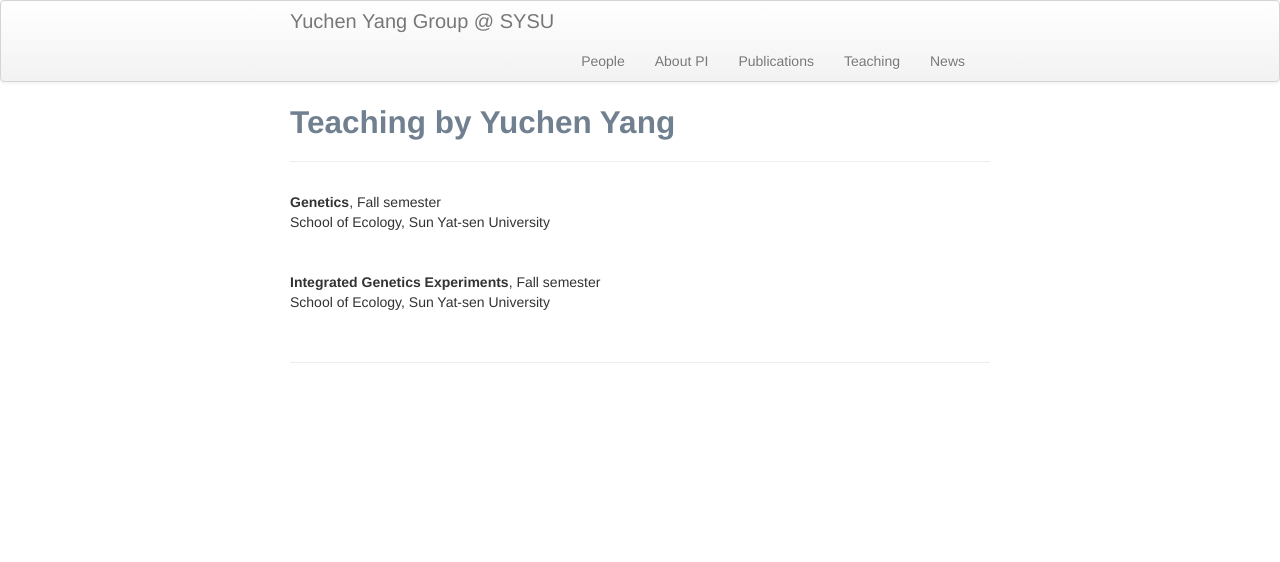
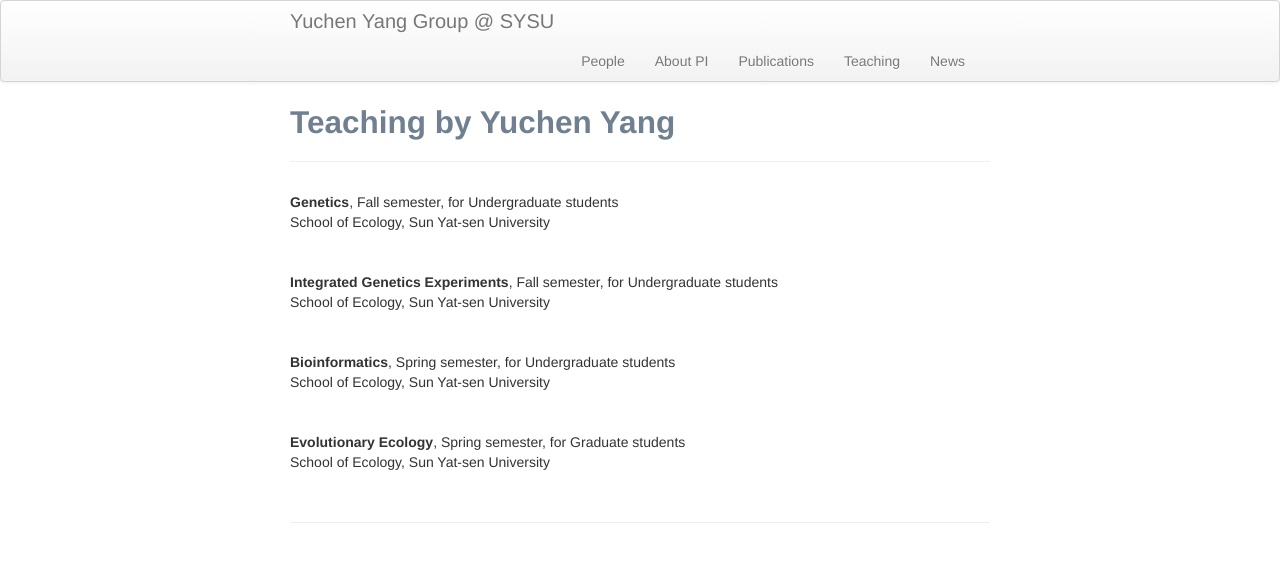
Before and after one commit to yuchenyanggroup/yuchenyanggroup.github.io, a Jekyll site: the page built from pages/teaching.md, in a window 1280 px wide. Shown: the top 562 px of the page. Built offline with Jekyll 4.4.1, drawn with Linux system fonts in a browser that asks for light colours.

Commit message:
Update teaching.md

```diff
--- a/pages/teaching.md
+++ b/pages/teaching.md
@@ -3,10 +3,18 @@ layout: page
 title: Teaching by Yuchen Yang
 ---
 <div class="cv">
-  <b>Genetics</b>, Fall semester <br/>
+  <b>Genetics</b>, Fall semester, for Undergraduate students <br/>
   School of Ecology, Sun Yat-sen University<br/>
   <br/>
   <br/>
-  <b>Integrated Genetics Experiments</b>, Fall semester <br/>
+  <b>Integrated Genetics Experiments</b>, Fall semester, for Undergraduate students <br/>
+  School of Ecology, Sun Yat-sen University<br/>
+  <br/>
+  <br/>
+  <b>Bioinformatics</b>, Spring semester, for Undergraduate students<br/>
+  School of Ecology, Sun Yat-sen University<br/>
+  <br/>
+  <br/>
+  <b>Evolutionary Ecology</b>, Spring semester, for Graduate students <br/>
   School of Ecology, Sun Yat-sen University<br/>
 <br/>
```
